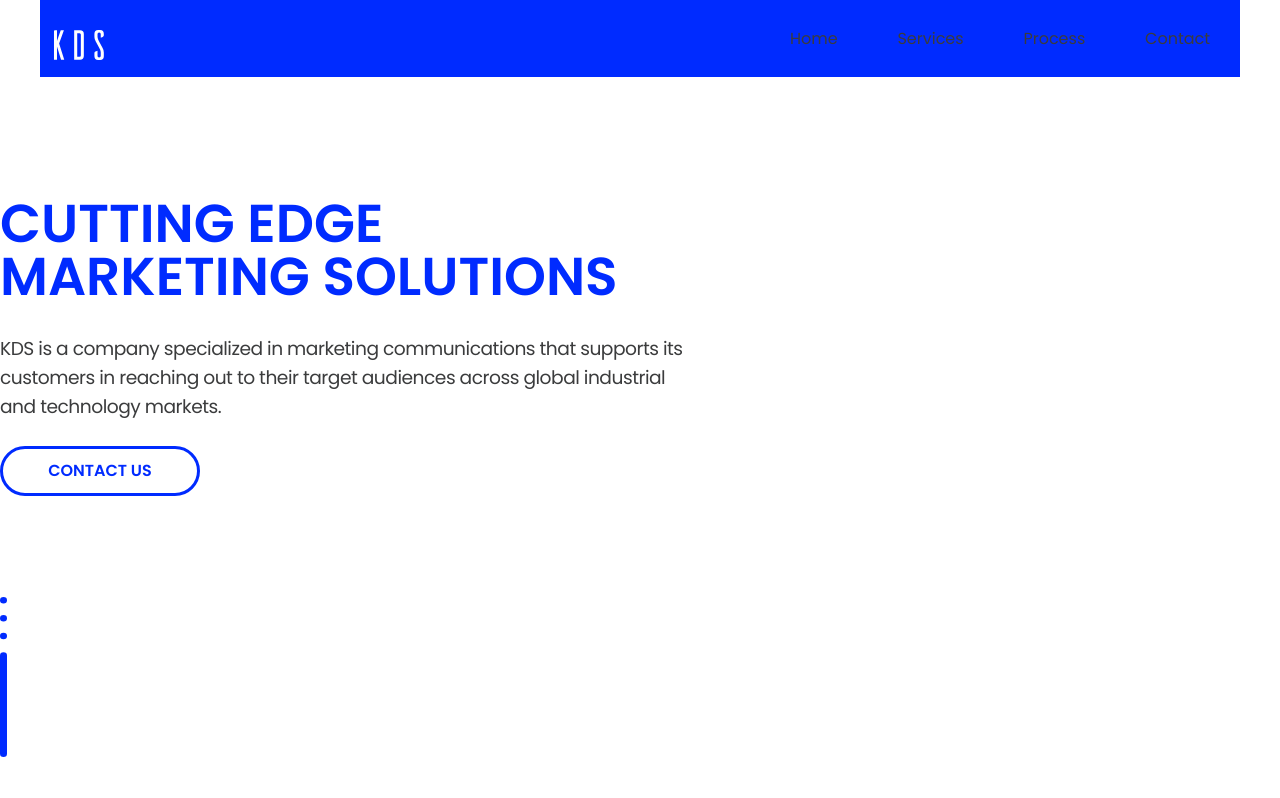
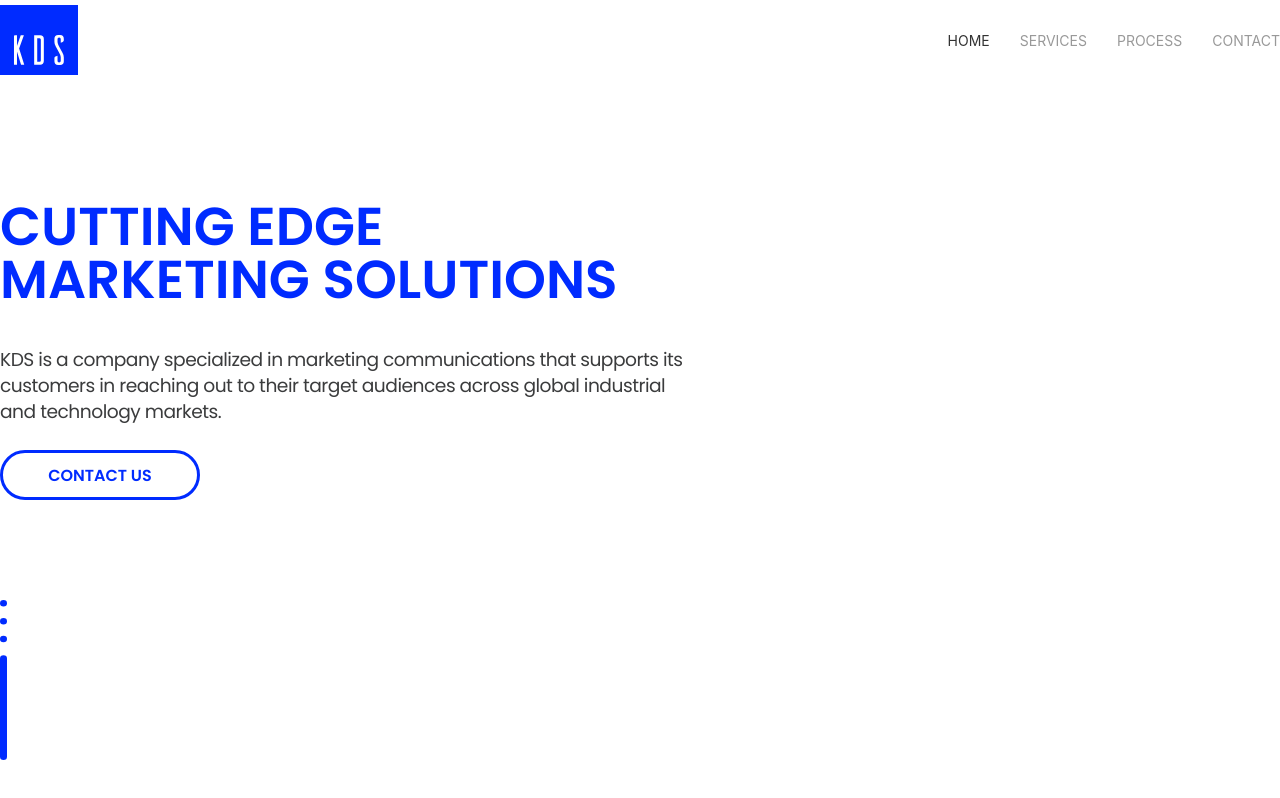
Before and after one commit to rkarlispraulins/KDS-Website, a plain HTML site: page index.html in a window 1280 px wide. Drawn offline with nearby package versions, Linux system fonts and the light colour scheme.

Commit message:
Adding UIKit and mockup navbar

```diff
--- a/CSS/style.css
+++ b/CSS/style.css
@@ -42,7 +42,7 @@ body{
 }
 
 /* Navbar Navbar Navbar Navbar Navbar Navbar Navbar Navbar Navbar Navbar Navbar Navbar Navbar Navbar Navbar Navbar Navbar */
-nav{
+/* nav{
     max-width: 1200px;
     background-color: #002bff;
     margin:auto;
@@ -70,7 +70,7 @@ nav{
 
 .navlink li{
     list-style: none;
-}
+} */
 
 .burger{
     display: none;
@@ -87,10 +87,10 @@ nav{
 }
 /*MEDIA QUERIES MEDIA QUERIES MEDIA QUERIES MEDIA QUERIES MEDIA QUERIES MEDIA QUERIES MEDIA QUERIES MEDIA QUERIES MEDIA QUERIES */
 @media screen and (max-width:1200px){
-    nav{
+    /* nav{
         padding-left: 10%;
         padding-right: 10%;
-    }
+    } */
     .container{
         width: auto;
         padding-left: 10%;
@@ -113,15 +113,15 @@ nav{
         overflow-x: hidden;
     }
 
-    nav{
+    /* nav{
         background-color: #002bff;
         margin-bottom: -10vh;
         justify-content: space-between;
         padding-left: 10%;
         padding-right: 10%;
-    }
+    } */
 
-    .navlink{
+    /* .navlink{
         position: absolute;
         right: 0px;
         height:92vh;
@@ -146,7 +146,7 @@ nav{
 
     .burger{
         display: block;
-    }
+    } */
 }
 
 /* I don't really understand what this part is, i think it is something about animating the mobile navbar */
--- a/index.html
+++ b/index.html
@@ -6,13 +6,15 @@
         <meta name="viewport" content="width=device-width" >
         <meta name="keywords" content="KDS, Marketing, Digital, Content, Influencer">
         <title>KDS | Marketing agency</title>
+        <!-- UIkit CSS -->
+        <link rel="stylesheet" href="https://cdn.jsdelivr.net/npm/uikit@3.3.6/dist/css/uikit.min.css" />
         <style>
             @import url('https://fonts.googleapis.com/css?family=Open+Sans+Condensed:700|Poppins:400,600&display=swap&subset=latin-ext');
         </style>
         <link rel="stylesheet" href="./css/style.css">
     </head>
     <body>
-        <nav>
+        <!-- <nav>
             <div id="navlogo"><a href="#"><img src="./img/KDS-navbar-logo.svg" alt="KDS Logo" style="width:auto;height:70px"></a>
             </div>
             <ul class="navlink">
@@ -32,6 +34,28 @@
                     <div class="line3"></div>
                 </div>
             </div>
+        </nav> -->
+        <nav class="uk-navbar-container uk-navbar-transparent" uk-navbar>
+            <div class="uk-navbar-left">
+                <div id="navlogo">
+                    <a href="#">
+                        <img src="./img/KDS-navbar-logo.svg" alt="KDS Logo" style="width:auto;height:70px">
+                    </a>
+                </div>
+            </div>
+            <div class="uk-navbar-right">
+                <ul class="uk-navbar-nav">
+                    <li class="uk-active">
+                        <a href="#">Home</a>
+                    <li>
+                        <a href="#">Services</a>
+                    <li>
+                        <a href="#">Process</a>
+                    <li>
+                        <a href="#">Contact</a>
+                    </li>
+                </ul>
+            </div>
         </nav>
         <section id="showcase">
             <div id="topcontainer">
@@ -46,6 +70,9 @@
             </div>
         </section>
 
+        <!-- UIkit JS -->
+        <script src="https://cdn.jsdelivr.net/npm/uikit@3.3.6/dist/js/uikit.min.js"></script>
+        <script src="https://cdn.jsdelivr.net/npm/uikit@3.3.6/dist/js/uikit-icons.min.js"></script>
         <script src="app.js"></script>
     </body>
 </html>
```
